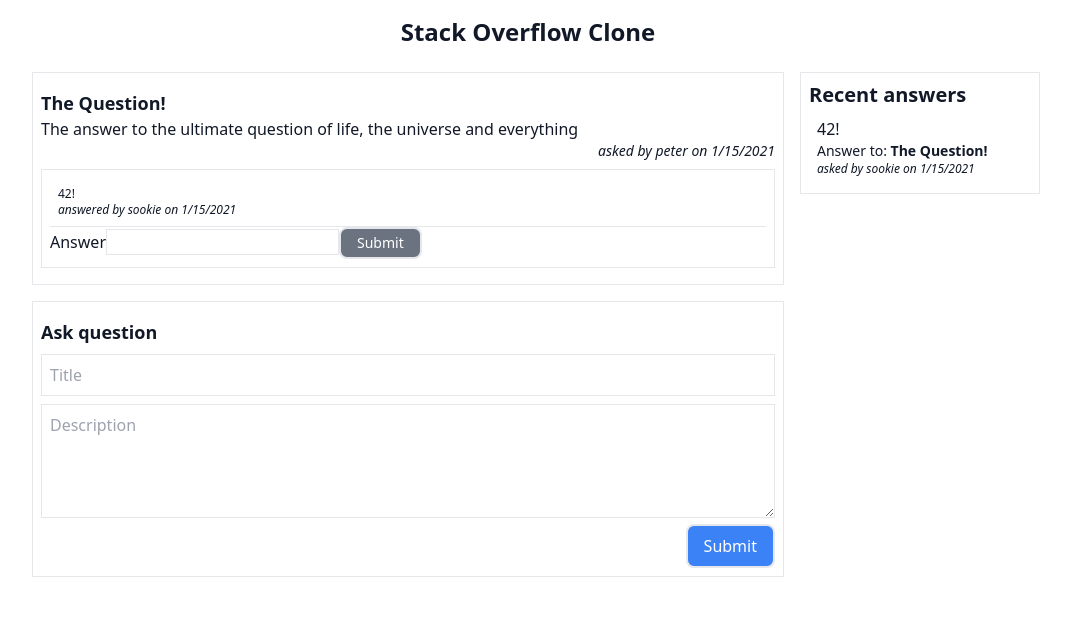
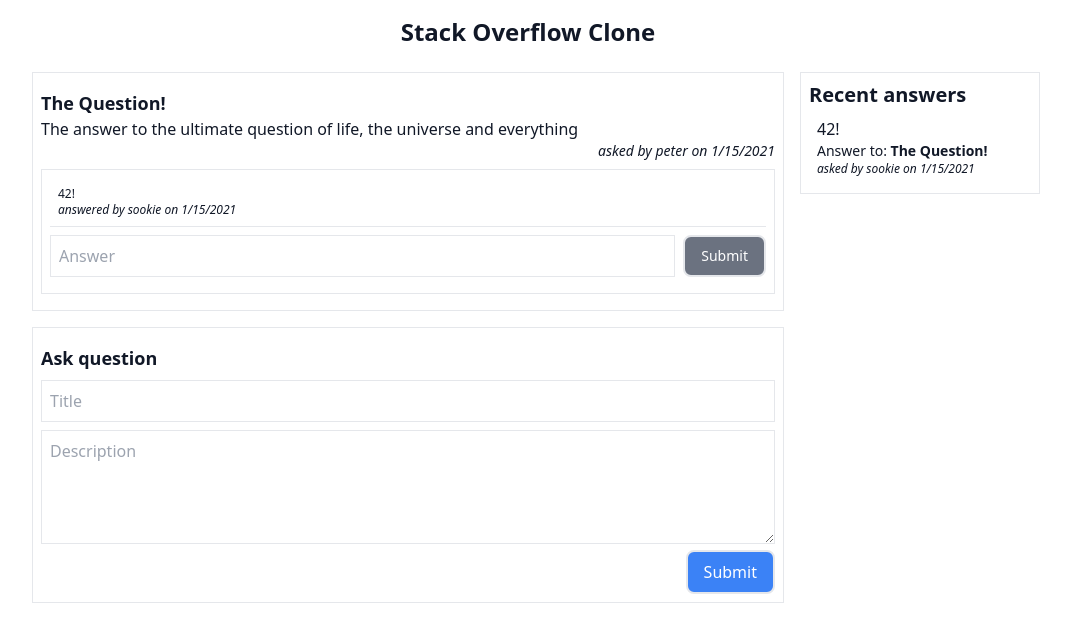
Before and after one commit to phollome/stackoverflow-clone, a React (Create React App) app: page / in a window 1280 px wide. Shown: the top 642 px of the page, without its empty margins (112-1183 px from the left). Built offline with nearby package versions, Linux system fonts and the light colour scheme; data requests are answered from the project's data file.

Commit message:
Style answer form

```diff
--- a/src/components/AnswerForm.js
+++ b/src/components/AnswerForm.js
@@ -13,23 +13,24 @@
     submit({ text, author, createdAt, questionId });
   };
   return (
-    <>
-      <label htmlFor="answer-input">Answer</label>
+    <div className="py-2 flex justify-between">
       <input
         id="answer-input"
         data-testid="answer-input"
+        aria-label="answer text"
         ref={input}
-        className="border"
+        className="flex-1 border p-2 mr-2"
+        placeholder="Answer"
       />
       <button
         type="submit"
         data-testid="answer-submit-button"
-        className="py-1 px-4 border-2 rounded-lg bg-gray-500 text-white text-sm"
+        className="py-2 px-4 border-2 rounded-lg bg-gray-500 text-white text-sm"
         onClick={handleSubmit}
       >
         Submit
       </button>
-    </>
+    </div>
   );
 }
 
```
